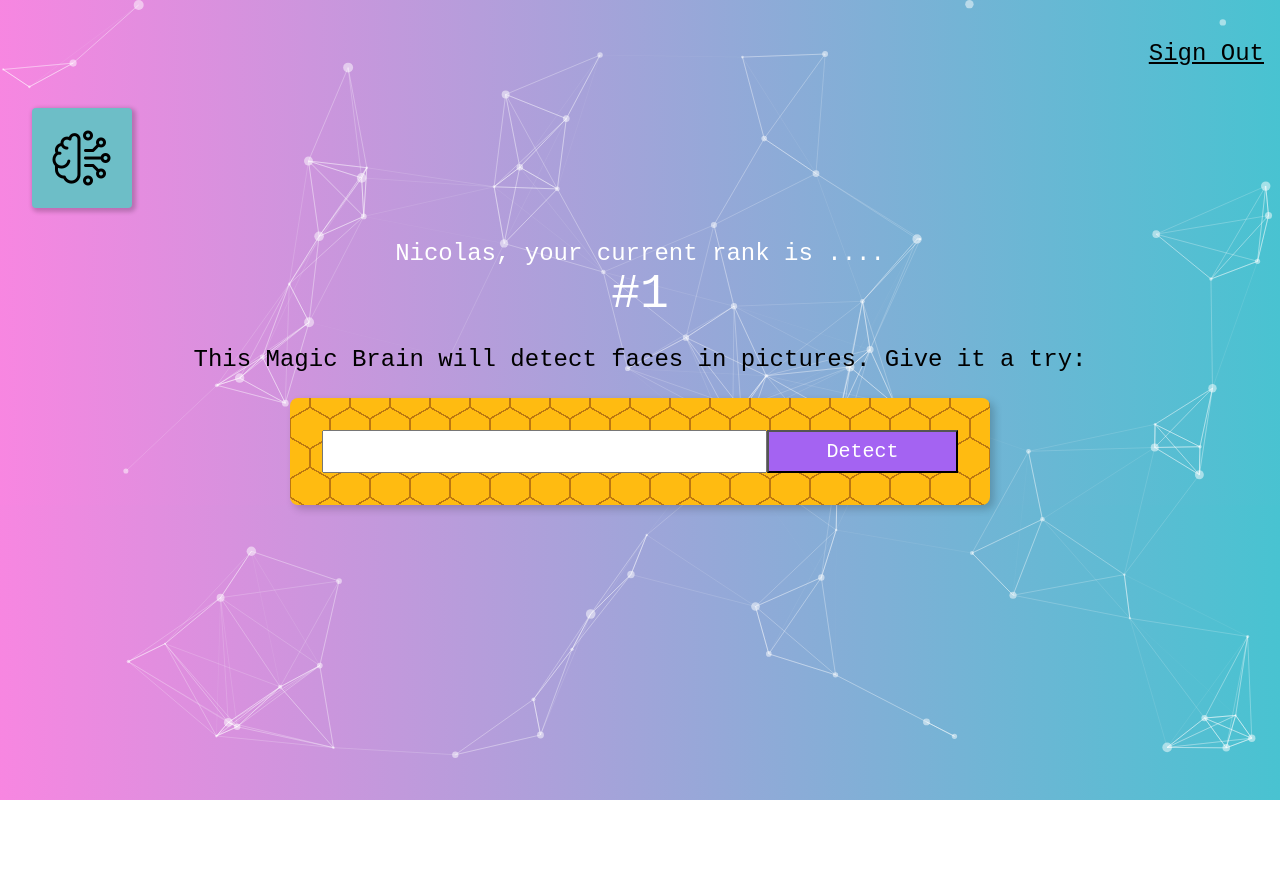
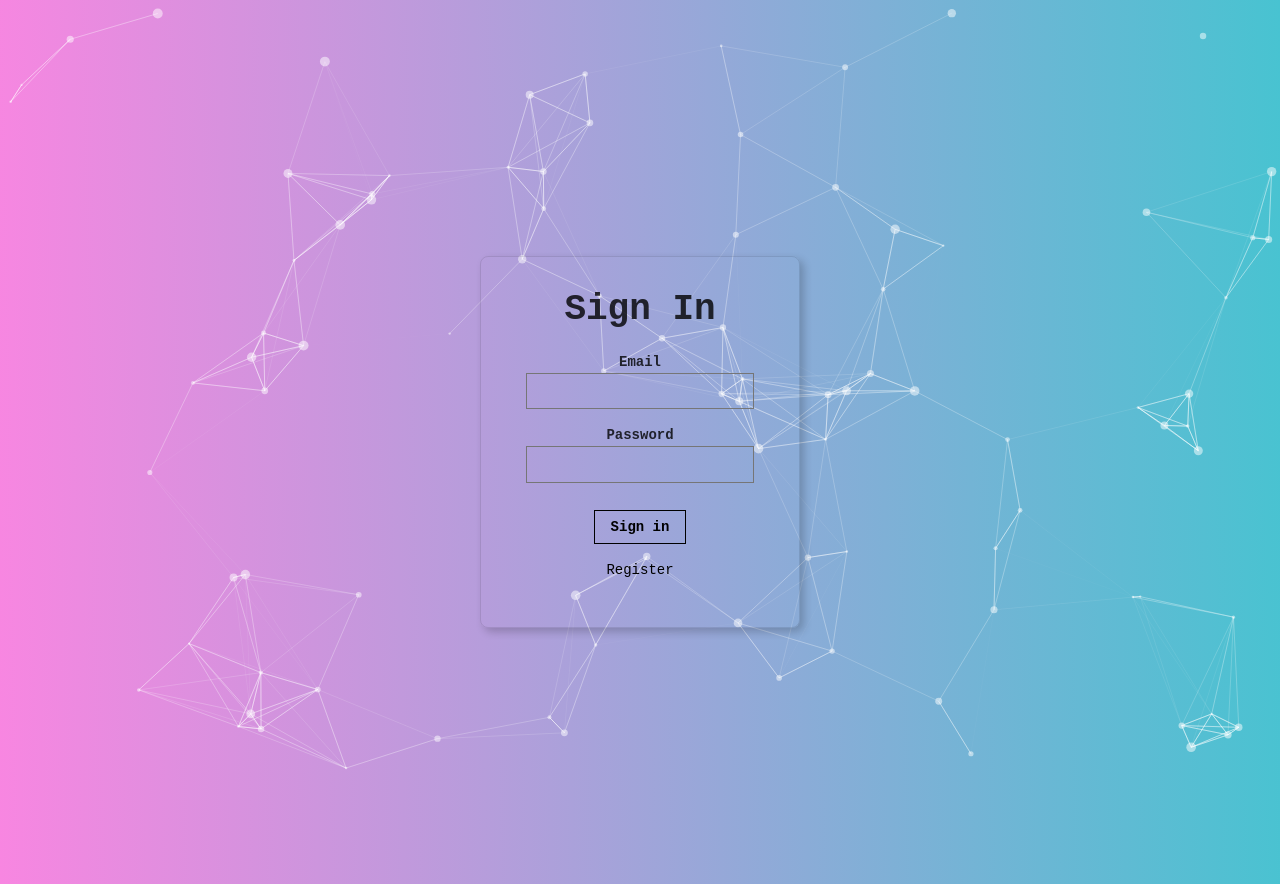
Before and after one commit to NicolasBrandi/SmartBrain, a React (Create React App) app: page / in a window 1280 px wide. Before the commit the page ends 800 px from the top, so only its background shows below. Built offline with nearby package versions, Linux system fonts and the light colour scheme.

Commit message:
add register and signin page

```diff
--- a/src/App.js
+++ b/src/App.js
@@ -5,6 +5,8 @@
 import Rank from './components/Rank/Rank';
 import ParticleBackground from './components/Particles/Particles';
 import FaceRecognition from './components/FaceRecognition/FaceRecognition';
+import SignIn from './components/SingIn/SignIn';
+import Register from './components/Register/Register';
 import './App.css';
 
 const setupClarifaiOptions = (imageURL) => {
@@ -46,6 +48,8 @@
       input: '',
       imageURL: '',
       box: [],
+      route: 'signin',
+      isSignedIn: false
     }
   }
 
@@ -54,7 +58,6 @@
   }
 
   onButtonSubmit = () => {
-    console.log('click')
     this.setState({imageURL: this.state.input})
     fetch("https://api.clarifai.com/v2/models/face-detection/outputs", setupClarifaiOptions(this.state.input))
     .then(response => response.json())
@@ -80,6 +83,14 @@
     });
   }
 
+  onRouteChange = (route) => {
+    if (route === 'signin'){
+      this.setState({isSignedIn: false})
+    } else if (route === 'home'){
+      this.setState({isSignedIn: true})
+    }
+    this.setState({route :route})
+  }
 
   displayFaceBox = (box) => {
     this.setState({box})
@@ -88,9 +99,11 @@
   render(){
     return (
       <div className="App">
-        <Navigation />
-        <Logo />
         <ParticleBackground />
+        <Navigation isSignedIn={this.state.isSignedIn} onRouteChange={this.onRouteChange}/>
+        { this.state.route === 'home'
+          ? <div>
+              <Logo/>
               <Rank />
               <ImageLinkForm
                 onInputChange={this.onInputChange}
@@ -98,6 +111,13 @@
               />
               <FaceRecognition boxes={this.state.box} imageURL= {this.state.imageURL}/>
           </div>
+          : (
+            this.state.route === 'signin'
+            ?<SignIn onRouteChange={this.onRouteChange}/>
+            :<Register onRouteChange={this.onRouteChange}/>
+          )
+        }
+      </div>
     );
   }
 }
--- /dev/null
+++ b/src/components/Register/Register.js
@@ -0,0 +1,38 @@
+import React from "react";
+
+const Register = ({onRouteChange}) => {
+    return(
+        <div>
+            <article className="br3 ba b--black-10 mv7 w-100 w-50-m w-25-l mw6 shadow-5 center">
+                <main className="pa4 black-80">
+                    <div className="measure">
+                        <fieldset id="sign_up" className="ba b--transparent ph0 mh0">
+                        <legend className="f2 fw6 ph0 mh0">Register</legend>
+                        <div className="mt3">
+                            <label className="db fw6 lh-copy f6" htmlFor="name">Name</label>
+                            <input className="pa2 input-reset ba bg-transparent hover-bg-black hover-white w-100" type="text" name="name"  id="name"/>
+                        </div>
+                        <div className="mt3">
+                            <label className="db fw6 lh-copy f6" htmlFor="email-address">Email</label>
+                            <input className="pa2 input-reset ba bg-transparent hover-bg-black hover-white w-100" type="email" name="email-address"  id="email-address"/>
+                        </div>
+                        <div className="mv3">
+                            <label className="db fw6 lh-copy f6" htmlFor="password">Password</label>
+                            <input className="b pa2 input-reset ba bg-transparent hover-bg-black hover-white w-100" type="password" name="password"  id="password"/>
+                        </div>
+                        </fieldset>
+                        <div className="">
+                        <input
+                        onClick={() => onRouteChange('signin')}
+                        className="b ph3 pv2 input-reset ba b--black bg-transparent grow pointer f6 dib"
+                        type="submit"
+                        value="Register"/>
+                        </div>
+                    </div>
+                </main>
+            </article>
+        </div>
+    )
+}
+
+export default Register;
--- /dev/null
+++ b/src/components/SingIn/SignIn.js
@@ -0,0 +1,38 @@
+import React from "react";
+
+
+const SignIn = ({onRouteChange}) => {
+    return(
+        <div>
+            <article className=" br3 ba b--black-10 mv7 w-100 w-50-m w-25-l mw6 shadow-5 center">
+                <main className="pa4 black-80">
+                    <div className="measure">
+                        <fieldset id="sign_up" className="ba b--transparent ph0 mh0">
+                        <legend className="f2 fw6 ph0 mh0">Sign In</legend>
+                        <div className="mt3">
+                            <label className="db fw6 lh-copy f6" htmlFor="email-address">Email</label>
+                            <input className="pa2 input-reset ba bg-transparent hover-bg-black hover-white w-100" type="email" name="email-address"  id="email-address"/>
+                        </div>
+                        <div className="mv3">
+                            <label className="db fw6 lh-copy f6" htmlFor="password">Password</label>
+                            <input className="b pa2 input-reset ba bg-transparent hover-bg-black hover-white w-100" type="password" name="password"  id="password"/>
+                        </div>
+                        </fieldset>
+                        <div className="">
+                        <input
+                        onClick={() => onRouteChange('home')}
+                        className="b ph3 pv2 input-reset ba b--black bg-transparent grow pointer f6 dib"
+                        type="submit"
+                        value="Sign in" />
+                        </div>
+                        <div className="lh-copy mt3">
+                        <p onClick={() => onRouteChange('register')} className="f6 link dim black db pointer">Register</p>
+                        </div>
+                    </div>
+                </main>
+            </article>
+        </div>
+    )
+}
+
+export default SignIn;
--- a/src/components/navigation/Navigation.js
+++ b/src/components/navigation/Navigation.js
@@ -1,11 +1,25 @@
 import React from "react";
 
-const Navigation = () => {
-    return (
-        <nav style={{display: "flex", justifyContent: "flex-end"}}>
-            <p className="f3 link dim back underline pa3 pointer"> Sign Out </p>
-        </nav>
-    )
+const Navigation = ({onRouteChange, isSignedIn}) => {
+    if (isSignedIn){
+        return (
+            <nav style={{display: "flex", justifyContent: "flex-end"}}>
+                <p onClick={() => onRouteChange('signin')} className="f3 link dim back underline pa3 pointer"> Sign Out </p>
+            </nav>
+        )
+    // } else {
+    //     return (
+    //         <nav style={{display: "flex", justifyContent: "flex-end"}}>
+    //             <p onClick={() => onRouteChange('home')} className="f3 link dim back underline pa3 pointer"> Sign In </p>
+    //             <p onClick={() => onRouteChange('register')} className="f3 link dim back underline pa3 pointer"> Register </p>
+    //         </nav>
+    //     )
+    }
 }
 
+
+
+
+
+
 export default Navigation;
```
Lines whose indentation alone changed are shown as unchanged.
